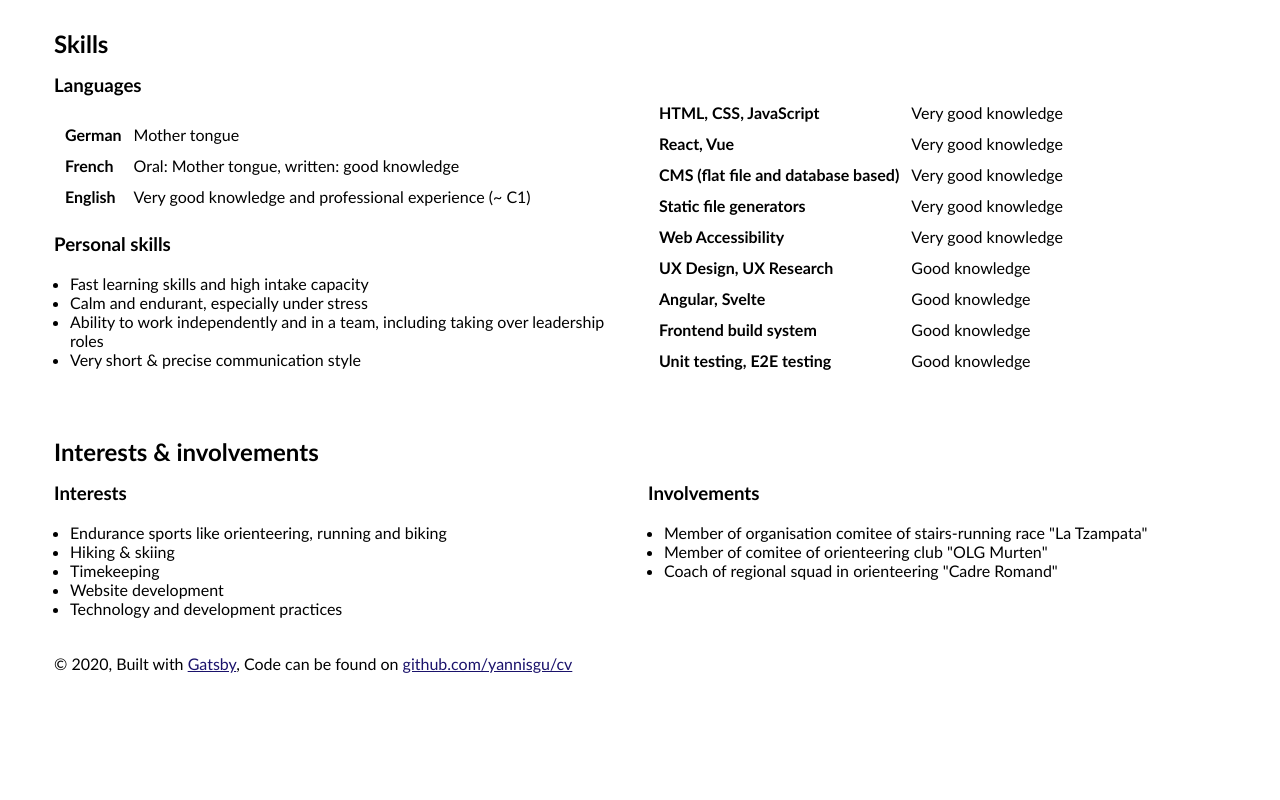
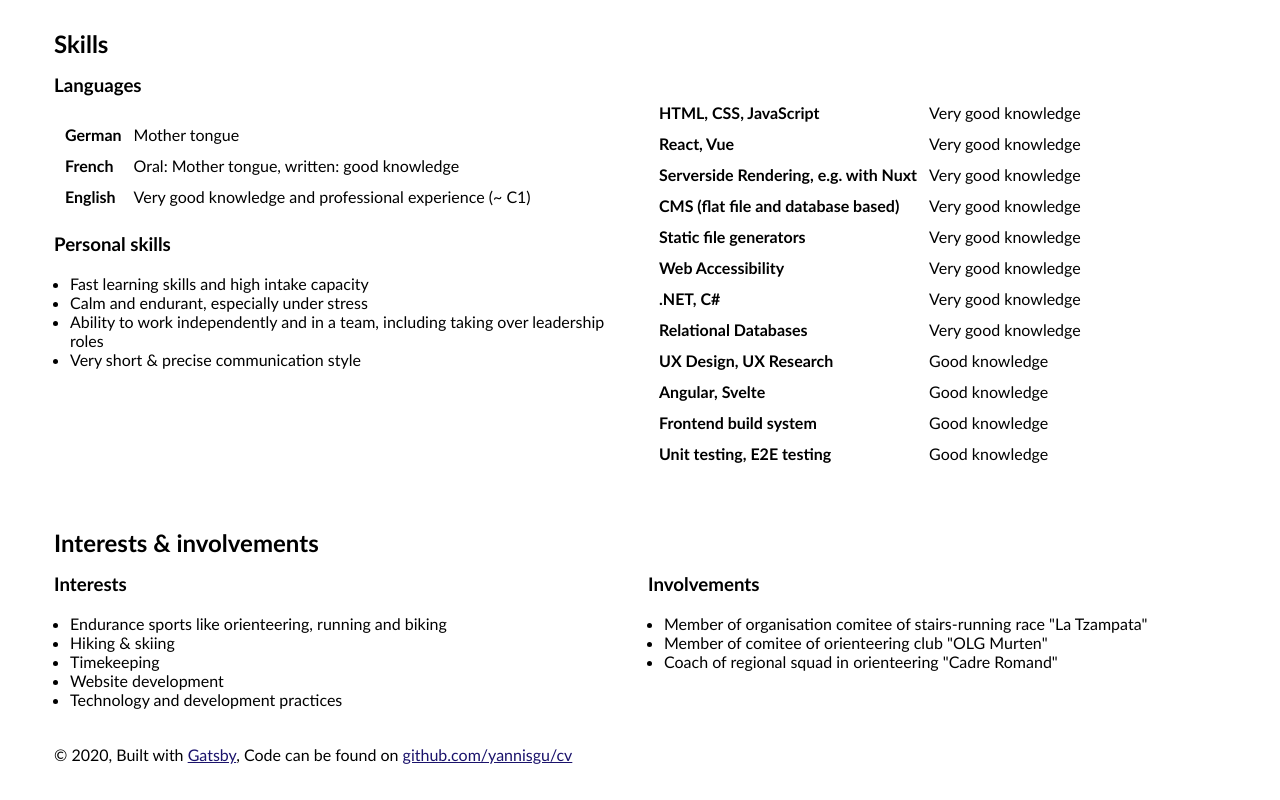
Before and after one commit to yannisgu/cv, a Gatsby site: page / in a window 1280 px wide. Shown: the part 3702-4502 px from the top of the page. Before the commit the page ends 4411 px from the top, so only its background shows below. Built offline with nearby package versions, Linux system fonts and the light colour scheme; Gatsby itself is replaced by a stand-in of ours.

Commit message:
add backend skills

```diff
--- a/src/pages/index.js
+++ b/src/pages/index.js
@@ -98,6 +98,11 @@ const sections = [
                 <th>React, Vue</th>
                 <td>Very good knowledge</td>
               </tr>
+
+              <tr>
+                <th>Serverside Rendering, e.g. with Nuxt</th>
+                <td>Very good knowledge</td>
+              </tr>
               <tr>
                 <th>CMS (flat file and database based)</th>
                 <td>Very good knowledge</td>
@@ -108,6 +113,15 @@ const sections = [
               </tr>
               <tr>
                 <th>Web Accessibility</th>
+                <td>Very good knowledge</td>
+              </tr>
+
+              <tr>
+                <th>.NET, C#</th>
+                <td>Very good knowledge</td>
+              </tr>
+              <tr>
+                <th>Relational Databases</th>
                 <td>Very good knowledge</td>
               </tr>
 
```
